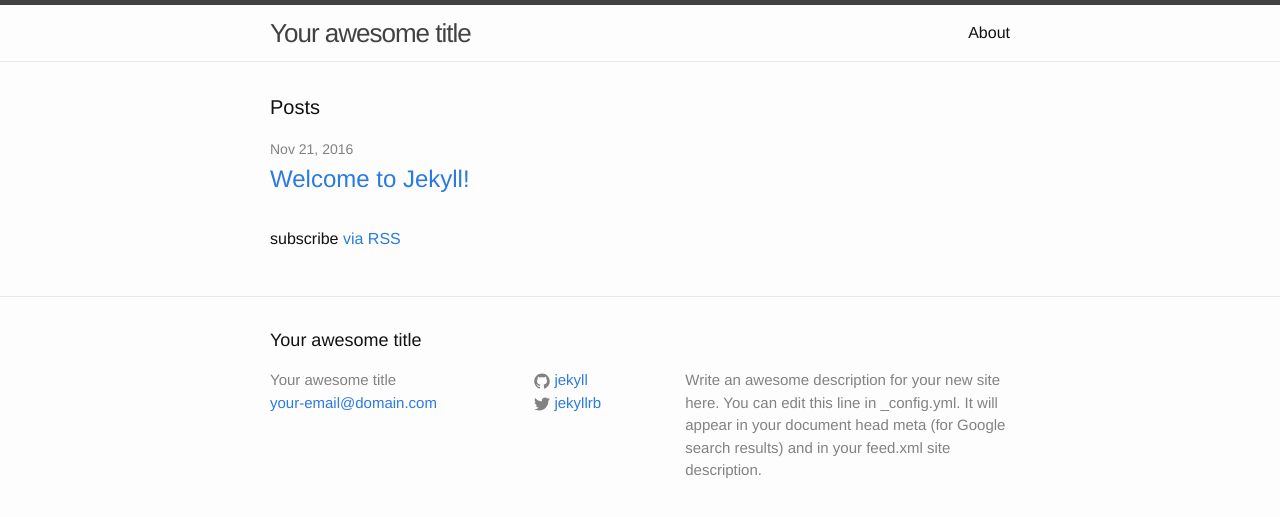
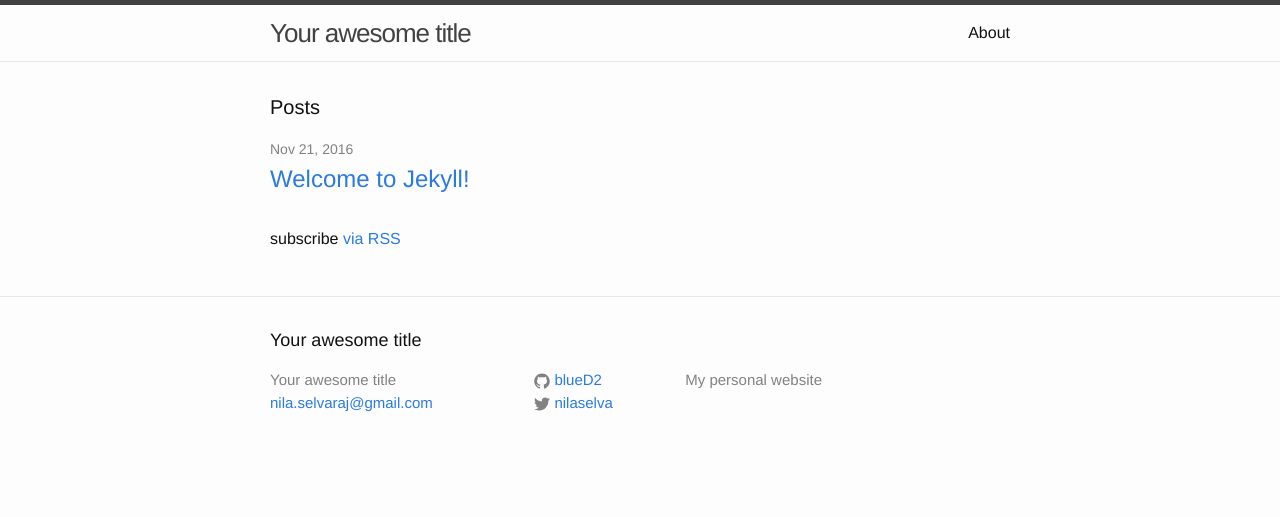
Before and after one commit to blueD2/blueD2.github.io, a Jekyll site: the page built from index.html, in a window 1280 px wide. Shown: the top 517 px of the page. Built offline with Jekyll 4.4.1, drawn with Linux system fonts in a browser that asks for light colours.

Commit message:
Update _config.yml

```diff
--- a/_config.yml
+++ b/_config.yml
@@ -7,15 +7,13 @@
 
 # Site settings
 title: Your awesome title
-email: your-email@domain.com
+email: nila.selvaraj@gmail.com
 description: > # this means to ignore newlines until "baseurl:"
-  Write an awesome description for your new site here. You can edit this
-  line in _config.yml. It will appear in your document head meta (for
-  Google search results) and in your feed.xml site description.
+  My personal website
 baseurl: "" # the subpath of your site, e.g. /blog
 url: "http://yourdomain.com" # the base hostname & protocol for your site
-twitter_username: jekyllrb
-github_username:  jekyll
+twitter_username: nilaselva
+github_username:  blueD2
 
 # Build settings
 markdown: kramdown
```
